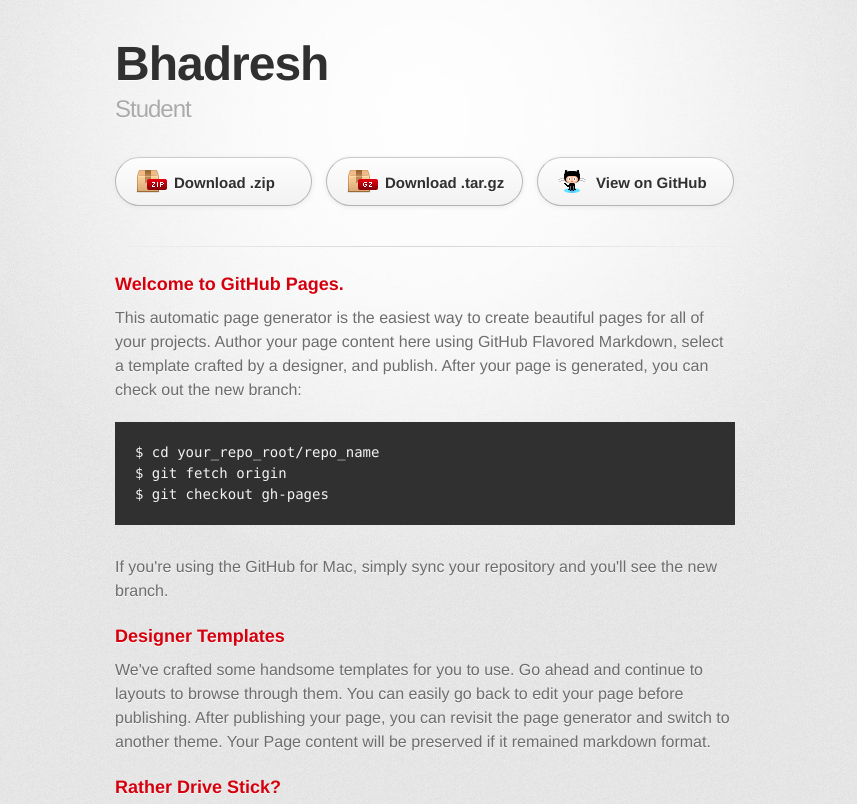
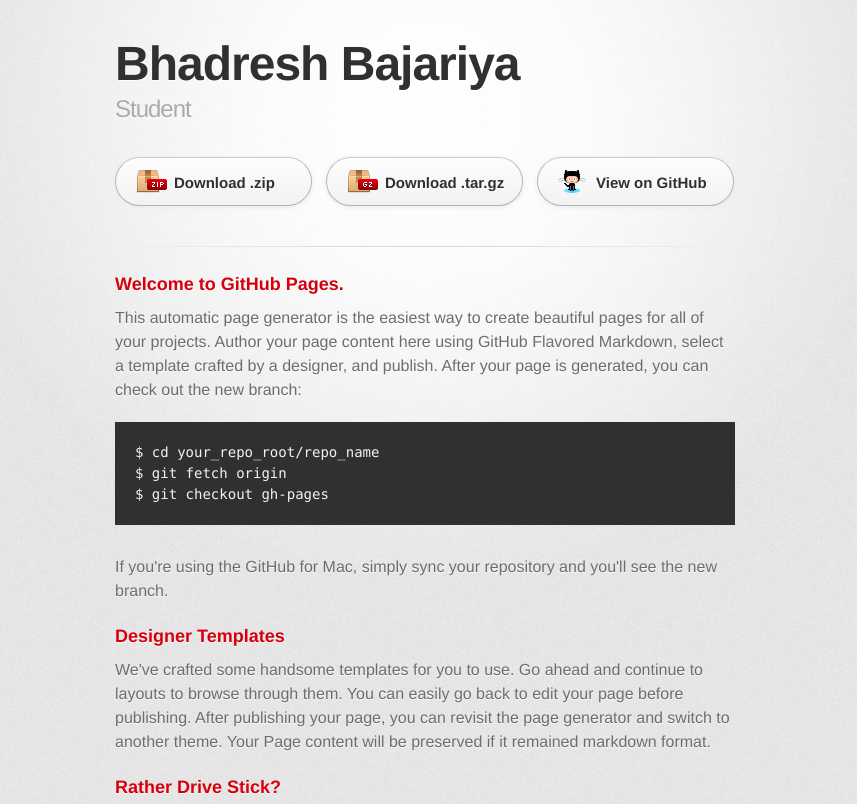
Before and after one commit to bbg3337/bhadresh, a plain HTML site: page index.html in a window 1280 px wide. Shown: the top 804 px of the page, without its empty margins (215-1072 px from the left). Drawn offline with Linux system fonts and the light colour scheme; a web font is replaced by a local one.

Commit message:
Change the name.

```diff
--- a/index.html
+++ b/index.html
@@ -18,7 +18,7 @@
       <div class="inner">
 
         <header>
-          <h1>Bhadresh</h1>
+          <h1>Bhadresh Bajariya</h1>
           <h2>Student</h2>
         </header>
 
```
Also changed, not shown: 1 other file.
